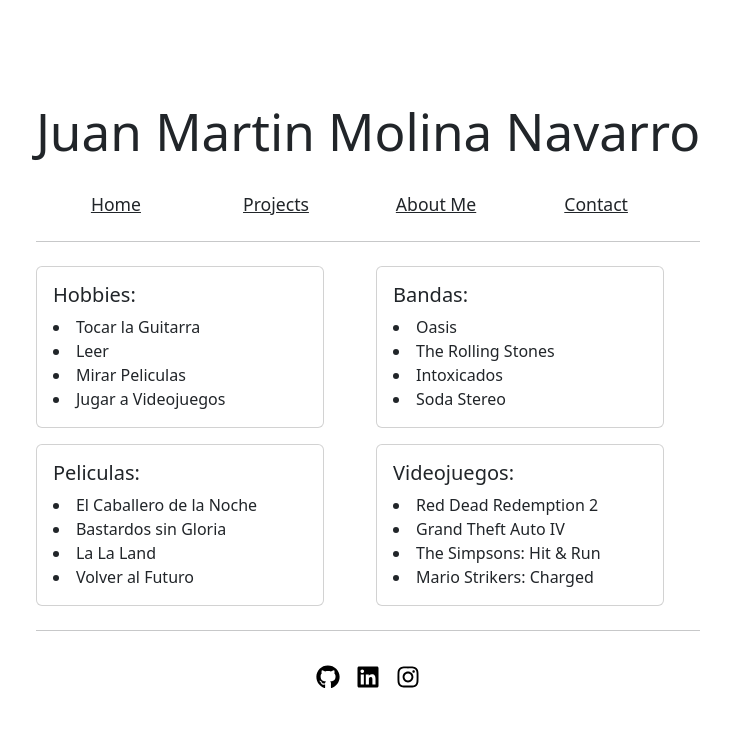
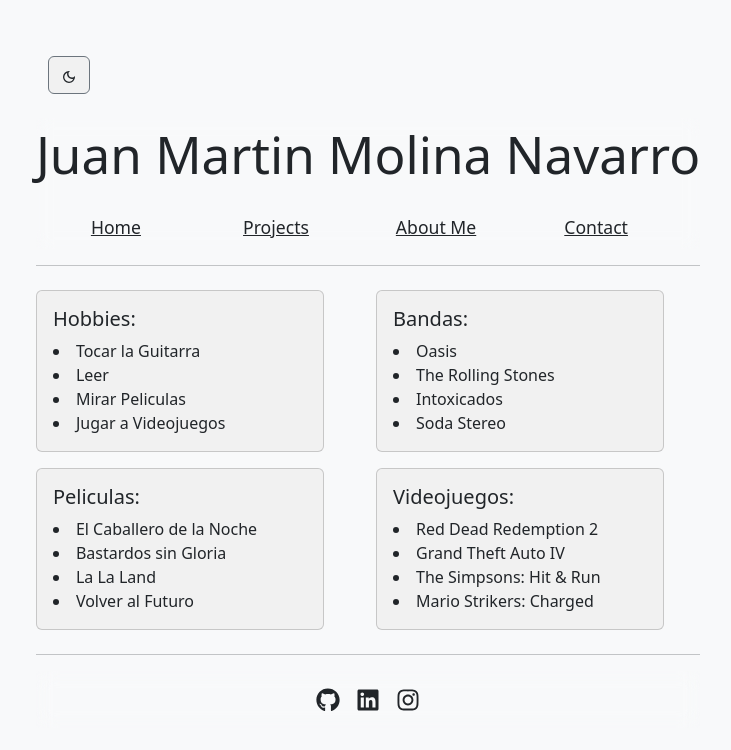
Before and after one commit to JuanMolinaNavarro/tp3-molina-navarro, a React (Vite) app: page /aboutme in a window 1280 px wide. Shown: the top 750 px of the page, without its empty margins (272-1003 px from the left). Built offline with nearby package versions, Linux system fonts and the light colour scheme.

Commit message:
Proyecto Finalizado

```diff
--- a/src/App.css
+++ b/src/App.css
@@ -4,3 +4,84 @@
   padding: 2rem;
 
 }
+
+body.dark-mode a {
+  color: #f1f1f1;
+}
+
+body.light-mode a {
+  color: #212529;
+}
+
+body.dark-mode .card {
+  color: #f1f1f1;
+  background-color: #212529;
+  border-color: #f1f1f1;
+}
+
+body.light-mode .card {
+  color: #212529;
+  background-color: #f1f1f1;
+}
+
+body.dark-mode button{
+  background-color: #212529;
+  color: #f1f1f1;
+}
+
+body.light-mode button{
+  background-color: #f1f1f1;
+  color: #212529;
+}
+
+body.dark-mode button:hover{
+  background-color: #f1f1f1;
+  color: #212529;
+}
+
+body.light-mode button:hover{
+  background-color: #212529;
+  color: #f1f1f1;
+}
+
+body.dark-mode .card:hover{
+  border-color: #0d6efd;
+}
+
+body.light-mode .card:hover{
+  border-color: #0d6efd;
+}
+
+body.dark-mode a:hover {
+  color: #0d6efd;
+}
+
+body.light-mode a:hover {
+  color: #0d6efd;
+}
+
+body.light-mode .enviarMail{
+  background-color: #f1f1f1;
+  border-color: #212529;
+}
+
+body.light-mode .enviarMail:hover {
+  background-color: #0d6efd;
+  border-color: #0d6efd;
+}
+
+body.dark-mode .enviarMail{
+  color: #f1f1f1;
+  border-color: #f1f1f1;
+  background-color: #212529;
+}
+
+body.dark-mode .enviarMail:hover {
+  background-color: #0d6efd;
+  border-color: #0d6efd;
+  color: #f1f1f1;
+}
+
+body {
+  transition: background-color 0.3s ease, color 0.3s ease;
+}
--- a/src/App.jsx
+++ b/src/App.jsx
@@ -1,26 +1,44 @@
-import { useState } from 'react'
 import { Routes, Route } from 'react-router-dom';
 import './App.css'
 import Home from './pages/Home'
 import Projects from './pages/Projects'
 import AboutMe from './pages/AboutMe';
 import Contact from './pages/Contact';
+import { useThemeStore } from './store/useThemeStore';
+import { useEffect } from 'react';
+import { MdOutlineDarkMode } from "react-icons/md";
+import { MdOutlineLightMode } from "react-icons/md";
 
 
 function App() {
-  const [count, setCount] = useState(0)
+
+  const { darkMode, toggleDarkMode } = useThemeStore();
+
+  useEffect(() => {
+    document.body.className = darkMode ? 'bg-dark text-light' : 'bg-light text-dark';
+    document.body.classList.toggle('dark-mode', darkMode);
+    document.body.classList.toggle('light-mode', !darkMode);
+  }, [darkMode]);
 
   return (
-    <>
 
+    <div className={darkMode ? 'bg-dark text-light' : 'bg-light text-dark'} style={{ minHeight: '100vh' }}>
+      <div className="container py-4">
+        <button className="btn btn-secondary" onClick={toggleDarkMode}>
+          {darkMode ? <MdOutlineLightMode />
+            : <MdOutlineDarkMode />
+          }
+        </button>
+      </div>
       <Routes>
         <Route path='/' element={<Home />}></Route>
         <Route path='/projects' element={<Projects />}></Route>
         <Route path='/aboutme' element={<AboutMe />}></Route>
-        <Route path='/contact' element={<Contact/>}></Route>
+        <Route path='/contact' element={<Contact />}></Route>
       </Routes>
+    </div>
 
-    </>
+
   )
 }
 
--- a/src/components/Footer.jsx
+++ b/src/components/Footer.jsx
@@ -8,13 +8,13 @@
     <hr />
     <footer className="footer">
       <a href="https://github.com/JuanMolinaNavarro" target="_blank" rel="noopener">
-        <FaGithub size={24} color='black'/>
+        <FaGithub size={24}/>
       </a>
       <a href="https://ar.linkedin.com/in/juan-martin-molina-navarro-b2501321a" target="_blank" rel="noopener">
-        <FaLinkedin size={24} color='black' />
+        <FaLinkedin size={24} />
       </a>
-      <a href="https://twitter.com/usuario" target="_blank" rel="noopener">
-        <FaInstagram size={24} color='black' />
+      <a href="https://www.instagram.com/juanmartinmn/" target="_blank" rel="noopener">
+        <FaInstagram size={24} />
       </a>
     </footer>
 
--- a/src/components/Header.jsx
+++ b/src/components/Header.jsx
@@ -13,7 +13,7 @@
                     <Row>
                         <Row className="header-row">
                             <Col className="header-col">
-                                <Link className="header-link" to="/">Home</Link>
+                                <Link className="header-link"  to="/">Home</Link>
                             </Col>
                             <Col className="header-col">
                                 <Link className="header-link" to="/projects">Projects</Link>
--- a/src/components/MainAbout.jsx
+++ b/src/components/MainAbout.jsx
@@ -17,7 +17,7 @@
   return (
     <div className='mainAbout'>
       {datos.map((d, idx) => (
-        <Card style={{ width: '18rem' }} key={idx}>
+        <Card className='card' style={{ width: '18rem' }} key={idx}>
           <Card.Body>
             <Card.Title>{d.titulo}:</Card.Title>
             <Card.Text>
--- a/src/components/MainContact.jsx
+++ b/src/components/MainContact.jsx
@@ -44,7 +44,7 @@
 
       </Form.Group>
 
-      <Button variant="primary" type="submit">
+      <Button className='enviarMail' variant="primary" type="submit">
         Submit
       </Button>
     </Form>
--- a/src/index.css
+++ b/src/index.css
@@ -37,7 +37,6 @@
 .footer {
   position: relative;
   /* para que quede encima de otros elementos */
-  background-color: rgba(255, 255, 255, 0.6);
   /* fondo blanco al 60% de opacidad */
   backdrop-filter: blur(10px);
   /* desenfoque de 10px */
@@ -55,7 +54,6 @@
 .header {
   position: sticky;
   top: 0;
-  background: rgba(255, 255, 255, 0.8);
   backdrop-filter: blur(8px);
   z-index: 999;
   padding: 0.5rem 0;
--- /dev/null
+++ b/src/store/useThemeStore.js
@@ -0,0 +1,6 @@
+import { create } from 'zustand';
+
+export const useThemeStore = create((set) => ({
+  darkMode: false, // valor inicial
+  toggleDarkMode: () => set((state) => ({ darkMode: !state.darkMode })),
+}));
```
